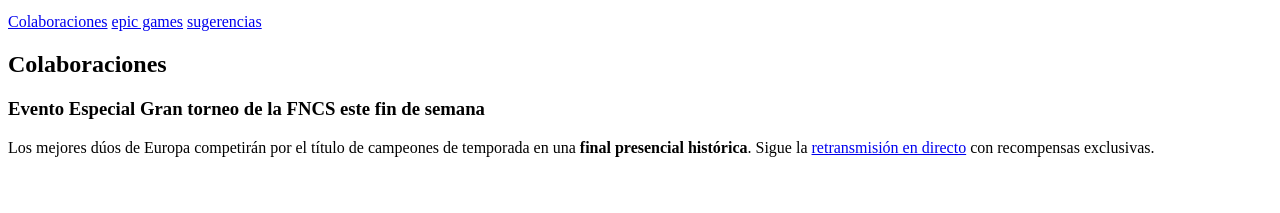
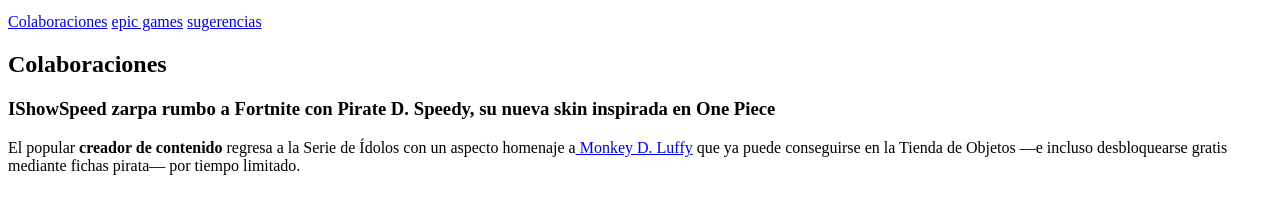
Before and after one commit to Maikellst/practicacss, a plain HTML site: page index.html in a window 1280 px wide. Shown: the part 435-648 px from the top of the page. Drawn offline with Linux system fonts and the light colour scheme.

Commit message:
incorporando sección de colaboraciones

```diff
--- a/index.html
+++ b/index.html
@@ -28,8 +28,8 @@
     <div id="Colaboraciones">
         <h2>Colaboraciones</h2>
         <div class="Colaboraciones">
-            <h3><span class="categoria">Evento Especial</span> Gran torneo de la FNCS este fin de semana</h3>
-            <p>Los mejores dúos de Europa competirán por el título de campeones de temporada en una <strong>final presencial histórica</strong>. Sigue la <a href="#">retransmisión en directo</a> con recompensas exclusivas.</p>
+            <h3><span class="categoria">IShowSpeed</span> zarpa rumbo a Fortnite con Pirate D. Speedy, su nueva skin inspirada en One Piece</h3>
+            <p>El popular<strong> creador de contenido</strong> regresa a la Serie de Ídolos con un aspecto homenaje a<a href="#"> Monkey D. Luffy</a> que ya puede conseguirse en la Tienda de Objetos —e incluso desbloquearse gratis mediante fichas pirata— por tiempo limitado.</p>
         </div>
     </div>
 </body>
```
